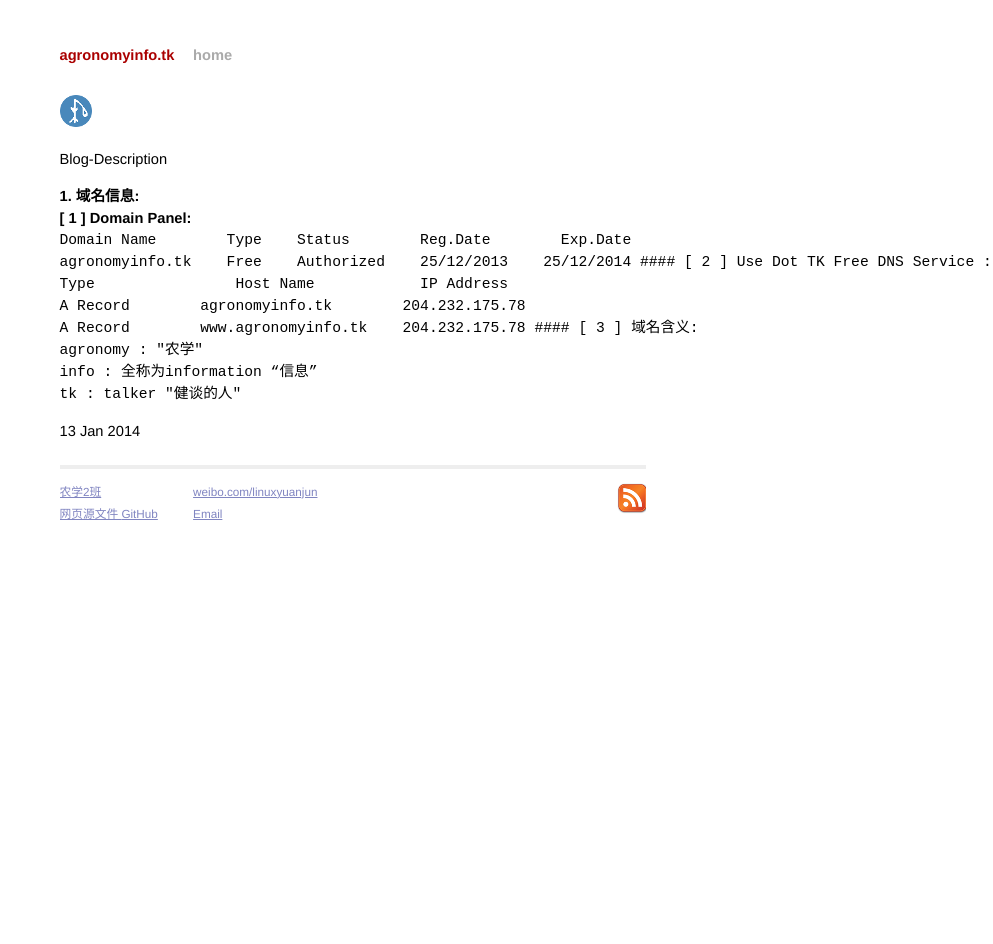
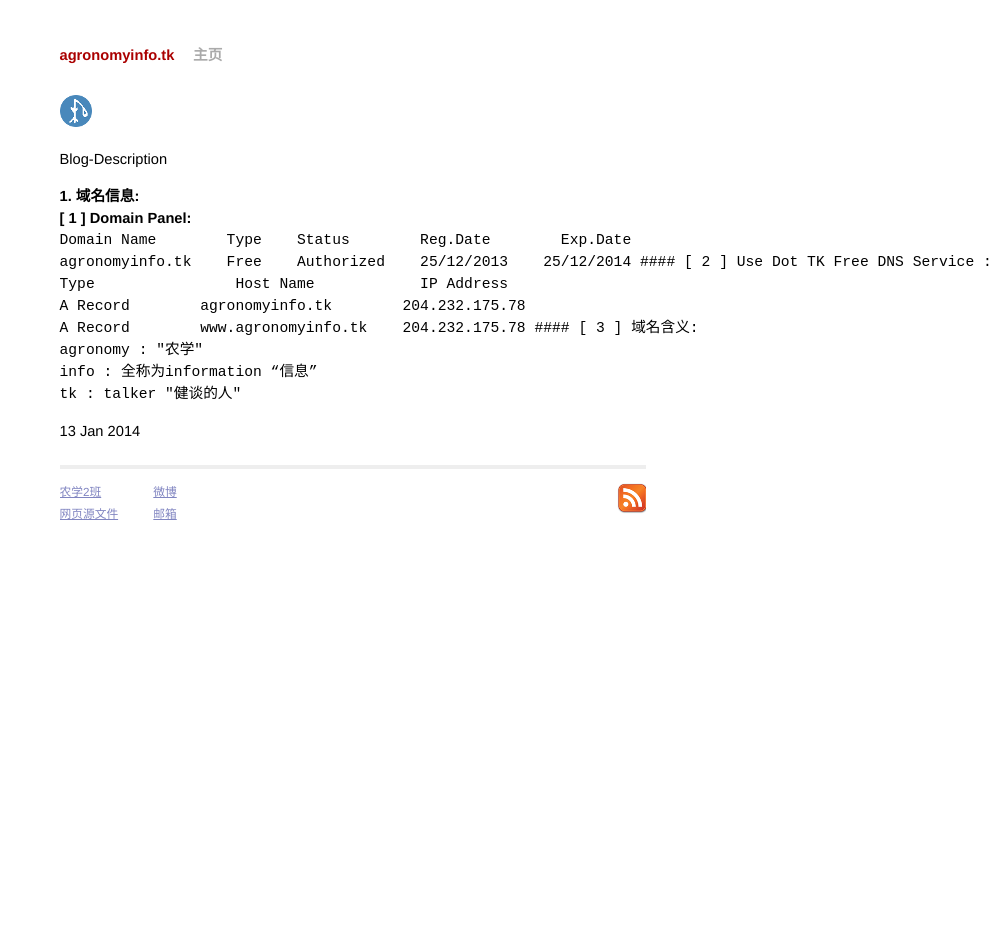
Before and after one commit to ahauzhangxu/linuxyuanjun.github.io, a Jekyll site: the page built from _posts/2014-01-13-Blog-Description.md, in a window 1280 px wide. Shown: the whole page, without its empty margins (287-1280 px from the left). Built offline with Jekyll 4.4.1, drawn with Linux system fonts in a browser that asks for light colours.

Commit message:
Update default.html

```diff
--- a/_layouts/default.html
+++ b/_layouts/default.html
@@ -26,7 +26,7 @@
 <div class="site">
   <div class="title">
     <a href="/">agronomyinfo.tk</a>
-    <a class="extra" href="/">home</a>
+    <a class="extra" href="/">主页</a>
   </div>
 
   {{ content }}
@@ -35,13 +35,13 @@
     <div class="contact">
       <p>
         <a href="http://xsc.ahau.edu.cn/WebSite/ClassMasterPage/ClassInfo.aspx?ClassNo=56554546">农学2班<br />
-        网页源文件 <a href="https://github.com/linuxyuanjun/linuxyuanjun.github.io">GitHub</a><br />
+        <a href="https://github.com/linuxyuanjun/linuxyuanjun.github.io">网页源文件</a><br />
       </p>
     </div>
     <div class="contact">
       <p>
-        <a href="http://weibo.com/u/3124333630">weibo.com/linuxyuanjun</a><br />
-        <a href="mailto:linuxyuanjun@gmail.com">Email</a>
+        <a href="http://weibo.com/u/3124333630">微博</a><br />
+        <a href="mailto:linuxyuanjun@gmail.com">邮箱</a>
       </p>
     </div>
     <div class="rss">
```
